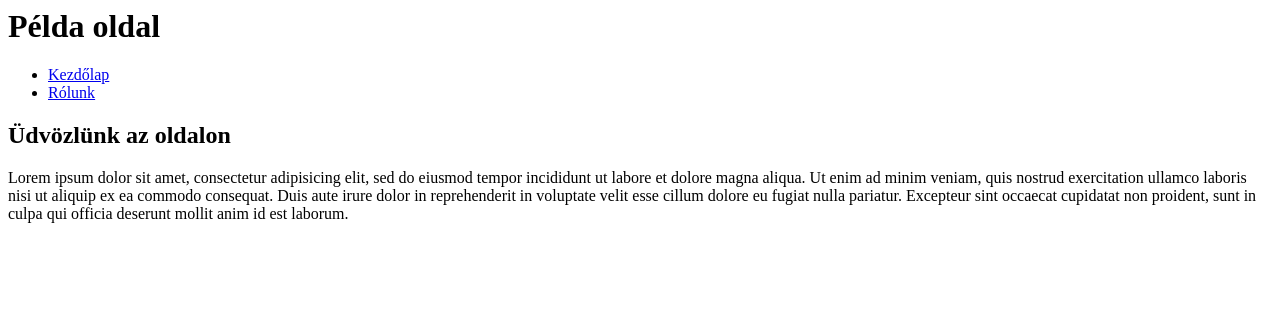
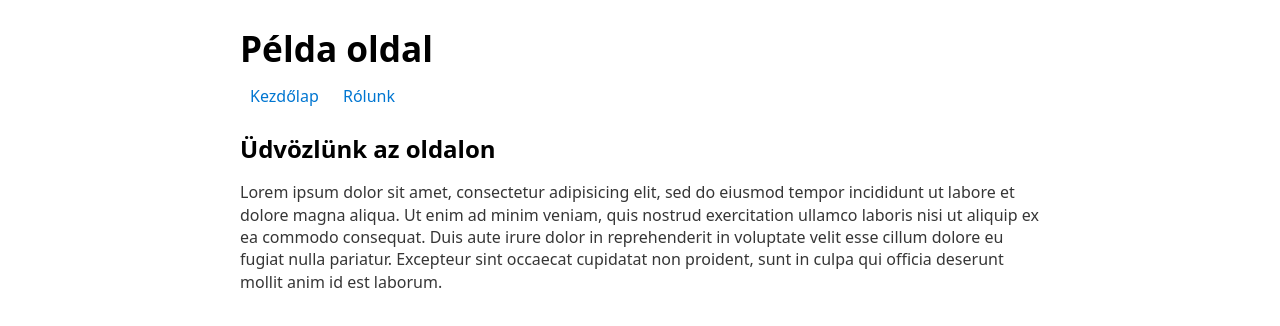
Before and after one commit to fajtaiandris/pandoc-cms, a plain HTML site: page index.html in a window 1280 px wide. Drawn offline with nearby package versions, Linux system fonts and the light colour scheme.

Commit message:
added some styling

```diff
--- a/index.html
+++ b/index.html
@@ -4,13 +4,24 @@
     <title>Példa - Kezdőlap</title>
     <meta charset="utf-8"/>
     <meta name="description" content="Egy példa a pandoc cms-ként való használatának bemutatására."/>
+    <link rel="stylesheet" href="https://cdn.jsdelivr.net/npm/water.css@2/out/water.css">
+    <style>
+      .nav-item {
+        display: inline;
+        padding: 5px;
+        margin: 5px;
+      }
+
+      .navbar {
+      }
+    </style>
   </head>
   <body>
     <h1>Példa oldal</h1>
-    <ul>
-      <li><a href="./index.html">Kezdőlap</a></li>
-      <li><a href="./rolunk.html">Rólunk</a></li>
-    </ul>
+    <div class="navbar">
+      <div class="nav-item"><a href="./index.html">Kezdőlap</a></div>
+      <div class="nav-item"><a href="./rolunk.html">Rólunk</a></div>
+    </div>
 
     <h2>Üdvözlünk az oldalon</h2>
     <p>Lorem ipsum dolor sit amet, consectetur adipisicing elit, sed do eiusmod tempor incididunt ut labore et dolore magna aliqua. Ut enim ad minim veniam, quis nostrud exercitation ullamco laboris nisi ut aliquip ex ea commodo consequat. Duis aute irure dolor in reprehenderit in voluptate velit esse cillum dolore eu fugiat nulla pariatur. Excepteur sint occaecat cupidatat non proident, sunt in culpa qui officia deserunt mollit anim id est laborum.</p>
```
Also changed, not shown: rolunk.html (+15 -4 lines).
